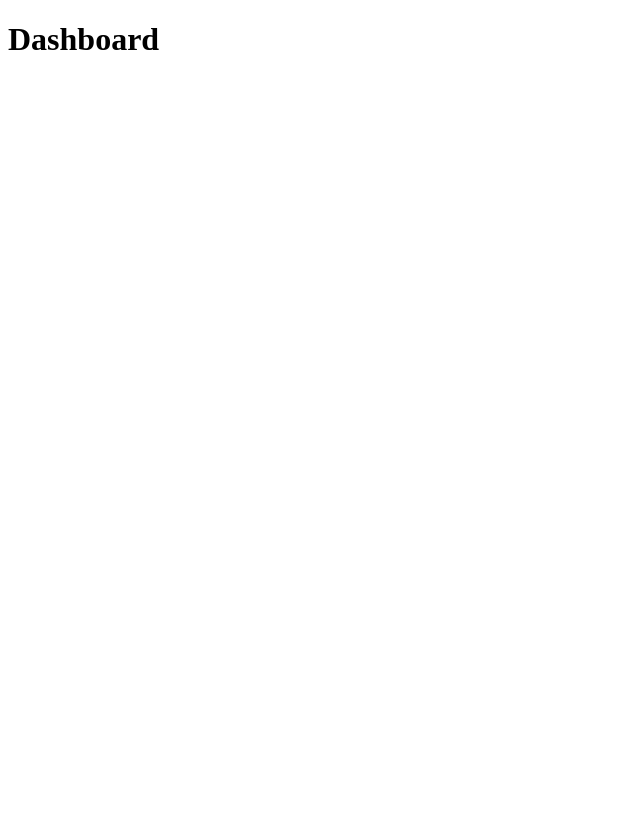
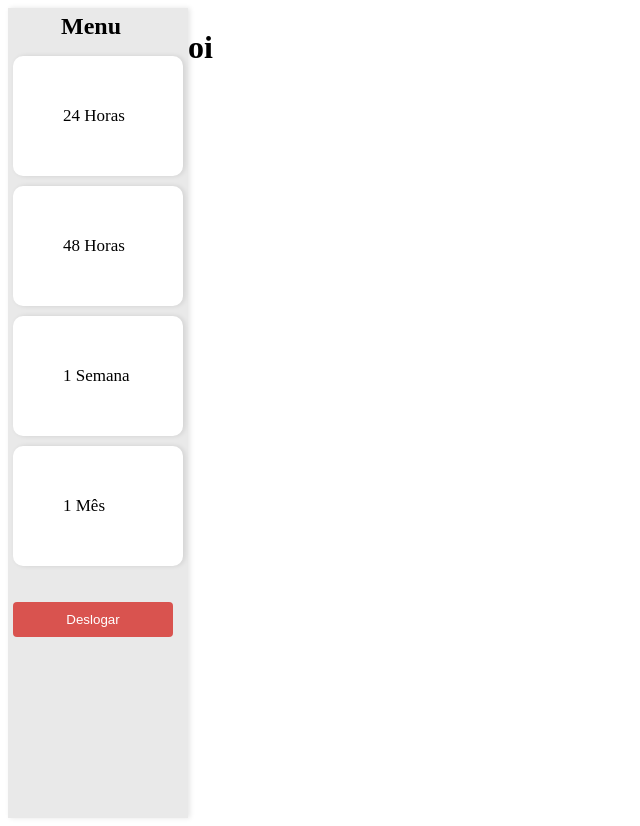
Before and after one commit to enricoferrer/radixchallenge, a React (Vite) app in the folder challenge/: page /Dashboard in a window 1280 px wide. Shown: the whole page, without its empty margins (0-640 px from the left). Before the commit the page ends 800 px from the top, so only its background shows below. Built offline with nearby package versions, Linux system fonts and the light colour scheme.

Commit message:
Dashboard Inicio

```diff
--- a/challenge/models/User.js
+++ b/challenge/models/User.js
@@ -1,5 +1,4 @@
 import mongoose from 'mongoose';
-import bcrypt from 'bcrypt';
 
 const userSchema = new mongoose.Schema({
     name: String,
@@ -11,9 +10,6 @@ const userSchema = new mongoose.Schema({
     createdAt: String,
 })
 
-userSchema.methods.comparePassword = function(password) {
-    return password === this.password;
-};
 
-var User= mongoose.model('user', userSchema);
+const User= mongoose.model('user', userSchema);
 export default User;
--- a/challenge/src/App.jsx
+++ b/challenge/src/App.jsx
@@ -1,7 +1,8 @@
 import { BrowserRouter, Route, Routes } from "react-router-dom";
 import Login from "./Login";
 import Cadastro from "./Cadastro";
-
+import Dashboard from "./Dashboard";
+import Sidebar from "./Sidebar";
 
 function App(){
   return (
@@ -9,7 +10,14 @@ function App(){
     <Routes>
       <Route path='/' element={<Login/>}/>
       <Route path='/Cadastro' element={<Cadastro/>}/>
-      <Route path='/Dashboard' element={<h1>Dashboard</h1>}/>
+
+      <Route path='/Dashboard' element={
+          <div style={{ display: 'flex' }}>
+            <Sidebar />
+            <Dashboard />
+          </div>
+        }/>
+
       <Route path='*' element={<h1>Not Found</h1>}/>
     </Routes>
    </BrowserRouter>
--- a/challenge/src/Dashboard.jsx
+++ b/challenge/src/Dashboard.jsx
@@ -0,0 +1,5 @@
+const Dashboard = () => {
+    return <h1>oi</h1>
+}
+
+export default Dashboard
--- /dev/null
+++ b/challenge/src/Sidebar.css
@@ -0,0 +1,63 @@
+/* Sidebar.css */
+.sidebar {
+  width: 170px;
+  height: 100vh;
+  background-color: #e9e9e9;
+  padding: 5px;
+  box-shadow: 2px 0 5px rgba(0, 0, 0, 0.1);
+}
+
+.sidebar h2 {
+  margin-bottom: 20px;
+  margin: auto;
+  margin-left: 3rem;
+}
+
+.sidebar ul {
+  list-style-type: none; /* Remove os marcadores padrão */
+  padding: 0px; /* Remove o preenchimento padrão */
+  background-color: #e9e9e9; /* Cor de fundo da lista */
+  border-radius: 10px; /* Bordas arredondadas */
+}
+
+.sidebar ul li {
+  margin: 10px 0; /* Margem entre os itens da lista */
+}
+
+.sidebar ul li button {
+  background:#ffffff;             /* Remove o fundo padrão */
+  border: none;                 /* Remove a borda padrão */
+  padding: 50px;                /* Preenchimento interno do botão */
+  margin: auto;                    /* Remove margens */
+  font: inherit;                /* Herda a fonte do elemento pai */
+  color: #000000;                  /* Cor do texto do botão */
+  cursor: pointer;              /* Cursor de ponteiro ao passar o mouse */
+  outline:none;                /* Remove contorno quando focado */
+  display: flex;                /* Flexbox para alinhar ícones e texto */
+  width: 100%;                  /* Faz o botão ocupar toda a largura do item da lista */
+  transition: background-color 0.3s; /* Transição suave */
+  font-size: 17px;
+  font-weight:500;
+  border-radius: 10px;
+  box-shadow: 2px 0 5px rgba(0, 0, 0, 0.1);
+}
+
+.sidebar ul li button:hover {
+  background-color: #f0f0f0;    /* Cor de fundo ao passar o mouse */
+  border-radius: 4px;           /* Bordas arredondadas ao passar o mouse */
+}
+
+.logout-button {
+  margin-top: 20px;
+  padding: 10px;
+  background-color: #d9534f;
+  color: white;
+  border: none;
+  border-radius: 4px;
+  cursor: pointer;
+  width: 160px;
+}
+
+.logout-button:hover {
+  background-color: #c9302c;
+}
--- /dev/null
+++ b/challenge/src/Sidebar.jsx
@@ -0,0 +1,38 @@
+import React from 'react';
+import './Sidebar.css'; // Importar estilos
+import { useNavigate } from 'react-router-dom';
+
+const Sidebar = ({onSelect }) => {
+  const navigate = useNavigate();
+
+  function voltar() {
+    setTimeout(() => {
+      navigate('/');
+    }, 500);
+  }
+
+  return (
+    <div className="sidebar">
+      <h2>Menu</h2>
+      <ul>
+        <li>
+          <button onClick={() => onSelect('24horas')}>24 Horas</button>
+        </li>
+        <li>
+          <button onClick={() => onSelect('48horas')}>48 Horas</button>
+        </li>
+        <li>
+          <button onClick={() => onSelect('1semana')}>1 Semana</button>
+        </li>
+        <li>
+          <button onClick={() => onSelect('1mes')}>1 Mês</button>
+        </li>
+      </ul>
+      <button className="logout-button" onClick={voltar}>
+        Deslogar
+      </button>
+    </div>
+  );
+};
+
+export default Sidebar;
```
